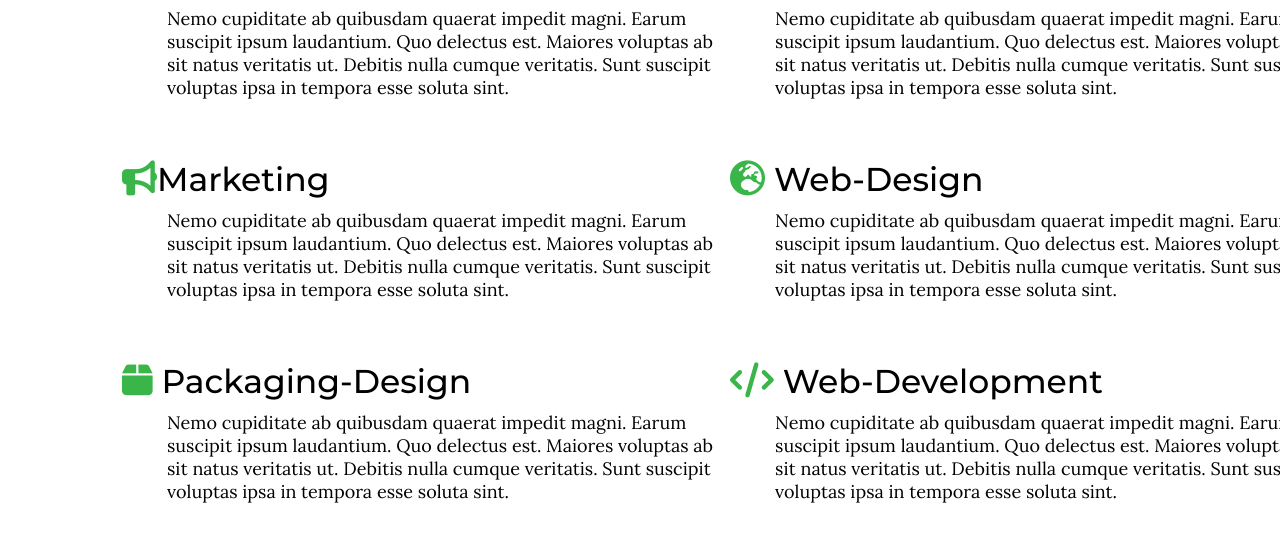
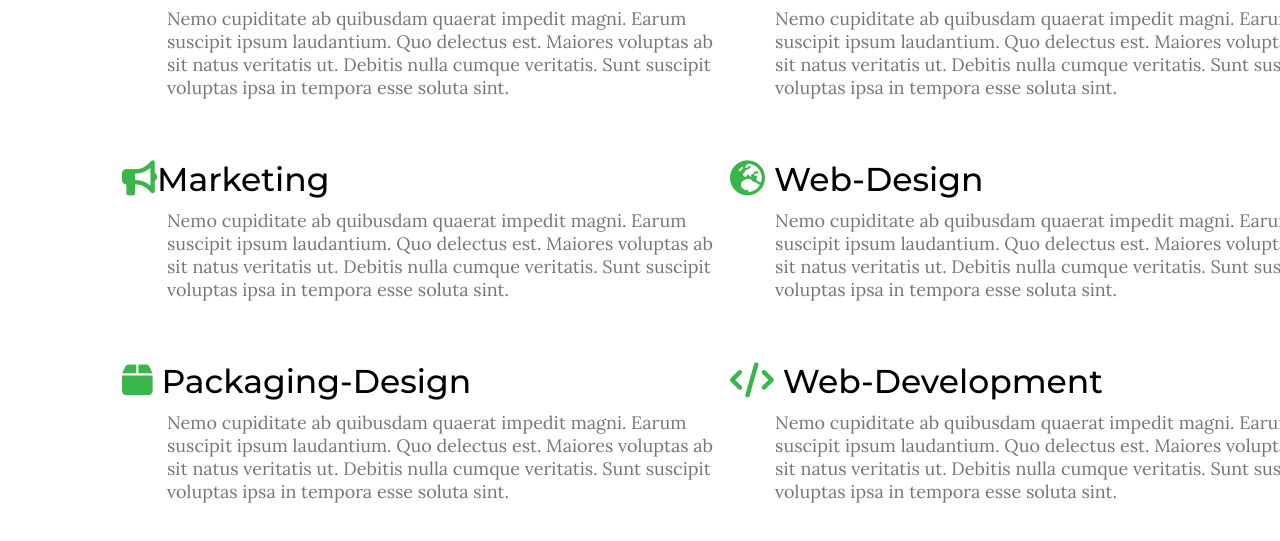
Before and after one commit to sweetbeeda/new-sample-portfolio, a plain HTML site: page public/index.html in a window 1280 px wide. Shown: the part 2052-2593 px from the top of the page. Drawn offline with Linux system fonts and the light colour scheme.

Commit message:
change color of the font in what we do area

```diff
--- a/public/css/style.css
+++ b/public/css/style.css
@@ -248,4 +248,5 @@ header {
   color: black;
   font-size: large;
   width: 600px;
+  color: rgba(0, 0, 0, 0.543);
 }
```
